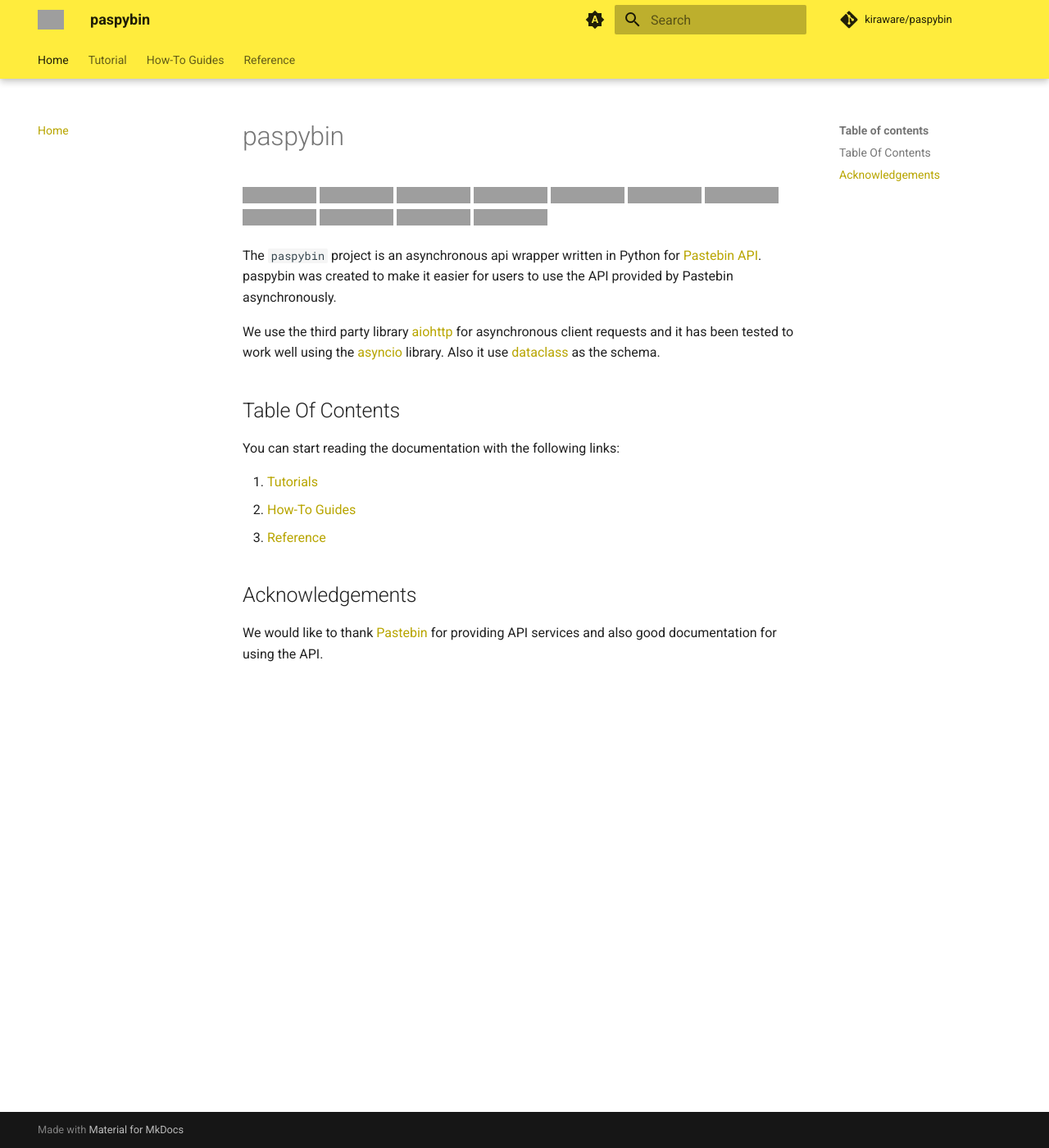
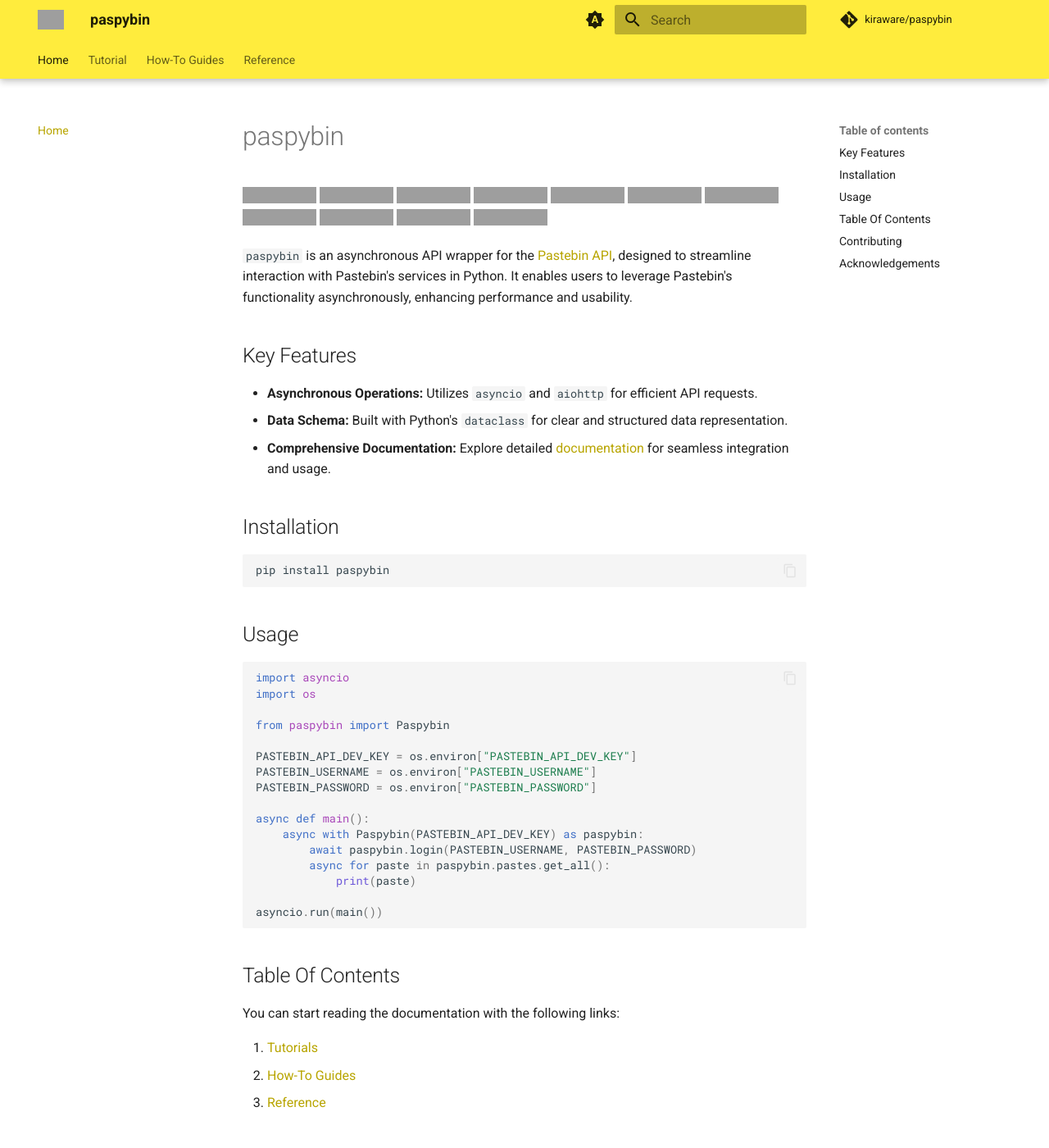
Before and after one commit to kiraware/paspybin, an MkDocs documentation site: the page built from docs/index.md, in a window 1280 px wide and 1400 px high, cut to the strip 0-1400 px from the top of the window. Shown: the whole strip at 82% size. Built offline with MkDocs 1.6.1 and Material for MkDocs 9.7.7, drawn with Linux system fonts in a browser that asks for light colours; comment, search, counter and statistics services are not loaded; some of the changed text lies outside the part shown; grey boxes are pictures that could not be loaded.

Commit message:
update docs (#29)
* rename Github to GitHub
* rename PyPi to PyPI
* update readme

````diff
--- a/docs/index.md
+++ b/docs/index.md
@@ -1,7 +1,7 @@
 # paspybin
 
 [![CI](https://github.com/kiraware/paspybin/workflows/ci/badge.svg)](https://github.com/kiraware/paspybin/actions/workflows/ci.yml)
-[![CodeQL](https://github.com/kiraware/paspybin/workflows/codeql/badge.svg)](https://github.com/kiraware/paspybin/actions/workflows/codeql.yml)
+[![CodeQL](https://github.com/kiraware/paspybin/workflows/CodeQL/badge.svg)](https://github.com/kiraware/paspybin/actions/workflows/codeql.yml)
 [![Docs](https://readthedocs.org/projects/paspybin/badge/?version=latest)](https://paspybin.readthedocs.io/en/latest/?badge=latest)
 [![codecov](https://codecov.io/gh/kiraware/paspybin/graph/badge.svg?token=PH6EUFT4V0)](https://codecov.io/gh/kiraware/paspybin)
 [![pre-commit](https://img.shields.io/badge/pre--commit-enabled-brightgreen?logo=pre-commit&logoColor=white)](https://github.com/pre-commit/pre-commit)
@@ -10,18 +10,46 @@
 [![Ruff](https://img.shields.io/endpoint?url=https://raw.githubusercontent.com/astral-sh/ruff/main/assets/badge/v2.json)](https://github.com/astral-sh/ruff)
 [![pypi](https://img.shields.io/pypi/v/paspybin.svg)](https://pypi.org/project/paspybin/)
 [![python](https://img.shields.io/pypi/pyversions/paspybin.svg)](https://pypi.org/project/paspybin/)
-[![License: MIT](https://img.shields.io/badge/license-MIT-blue.svg)](https://opensource.org/license/mit/)
+[![License: MIT](https://img.shields.io/badge/license-MIT-blue.svg)](https://opensource.org/license/MIT/)
 
-The `paspybin` project is an asynchronous api wrapper
-written in Python for [Pastebin API](https://pastebin.com/doc_api).
-paspybin was created to make it easier for users to use the API
-provided by Pastebin asynchronously.
+`paspybin` is an asynchronous API wrapper for the
+[Pastebin API](https://pastebin.com/doc_api), designed to streamline
+interaction with Pastebin's services in Python. It enables users to
+leverage Pastebin's functionality asynchronously, enhancing performance
+and usability.
 
-We use the third party library [aiohttp](https://docs.aiohttp.org/en/stable/)
-for asynchronous client requests and it has been tested
-to work well using the [asyncio](https://docs.python.org/3/library/asyncio.html)
-library. Also it use [dataclass](https://docs.python.org/3/library/dataclasses.html)
-as the schema.
+## Key Features
+
+- **Asynchronous Operations:** Utilizes `asyncio` and `aiohttp` for efficient API requests.
+- **Data Schema:** Built with Python's `dataclass` for clear and structured data representation.
+- **Comprehensive Documentation:** Explore detailed [documentation](https://paspybin.readthedocs.io/en/latest/) for seamless integration and usage.
+
+## Installation
+
+```bash
+pip install paspybin
+```
+
+## Usage
+
+```python
+import asyncio
+import os
+
+from paspybin import Paspybin
+
+PASTEBIN_API_DEV_KEY = os.environ["PASTEBIN_API_DEV_KEY"]
+PASTEBIN_USERNAME = os.environ["PASTEBIN_USERNAME"]
+PASTEBIN_PASSWORD = os.environ["PASTEBIN_PASSWORD"]
+
+async def main():
+    async with Paspybin(PASTEBIN_API_DEV_KEY) as paspybin:
+        await paspybin.login(PASTEBIN_USERNAME, PASTEBIN_PASSWORD)
+        async for paste in paspybin.pastes.get_all():
+            print(paste)
+
+asyncio.run(main())
+```
 
 ## Table Of Contents
 
@@ -32,6 +60,12 @@
 2. [How-To Guides](how-to-guides.md)
 3. [Reference](reference/api.md)
 
+## Contributing
+
+We welcome contributions to enhance paspybin! Please review our
+[contributing guidelines](https://paspybin.readthedocs.io/en/latest/how-to-guides/#contributing).
+before getting started.
+
 ## Acknowledgements
 
 We would like to thank [Pastebin](https://pastebin.com/)
````
Also changed, not shown: README.md (+41 -12 lines), docs/how-to-guides.md (+3 -3 lines), 1 other file.
